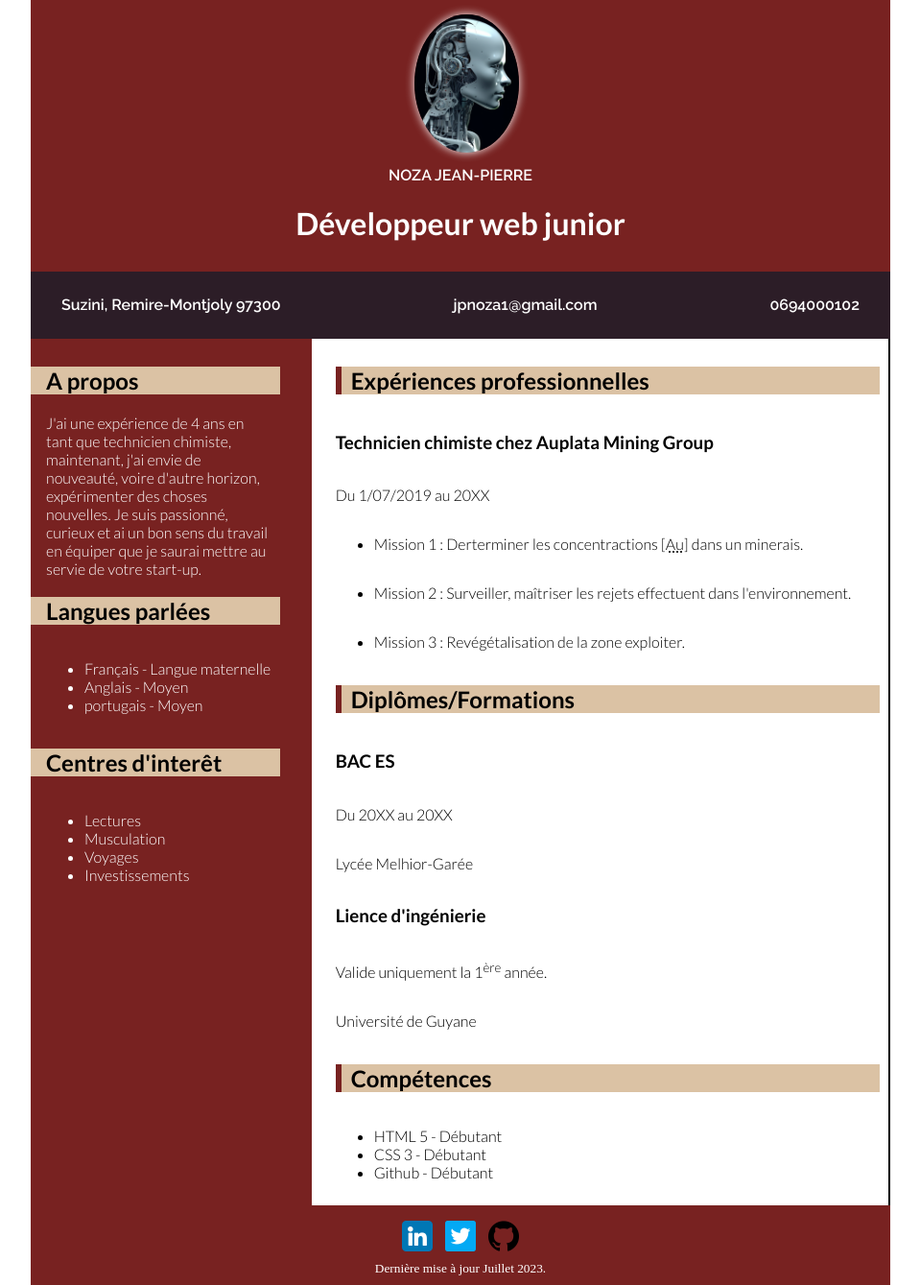
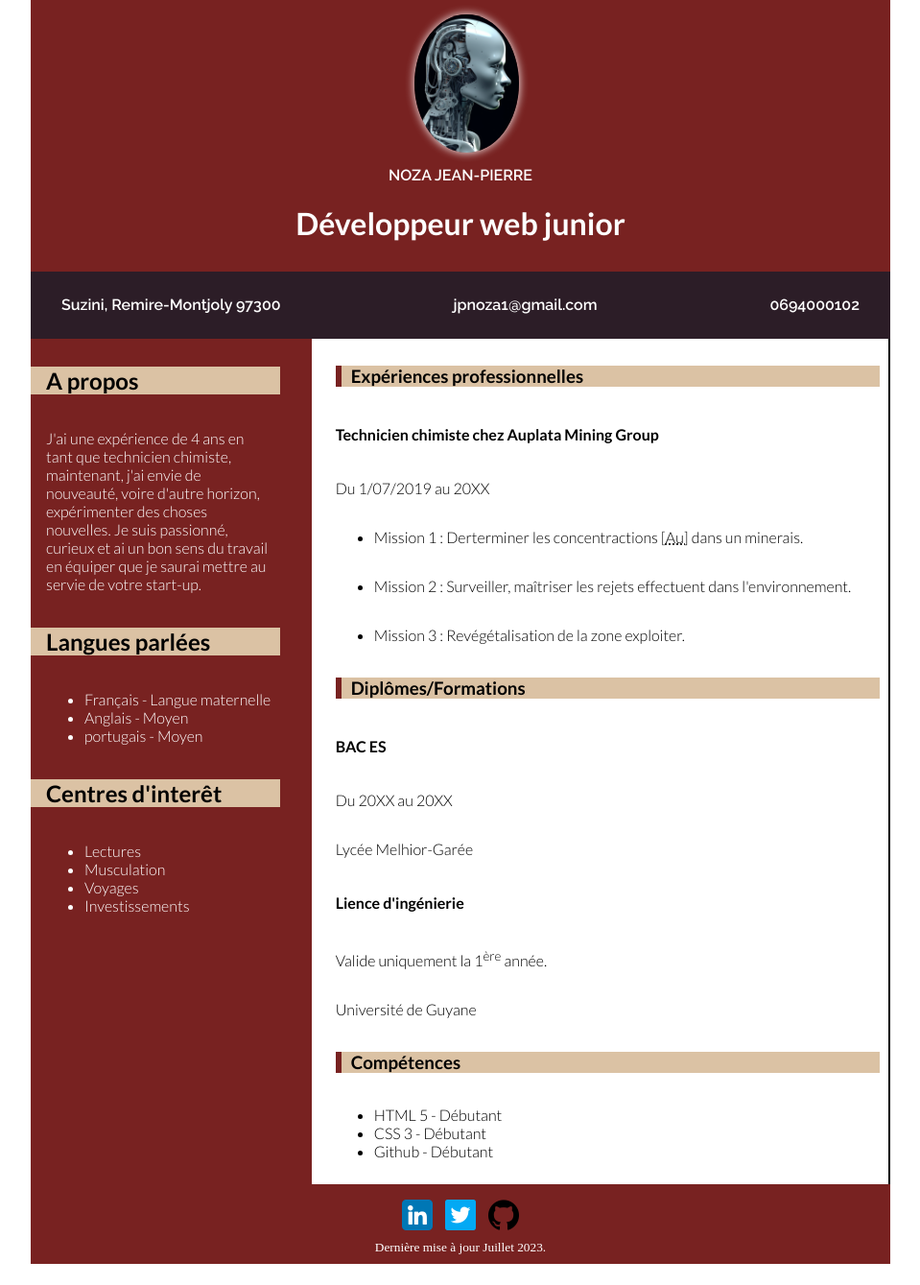
Before and after one commit to jeanpierre-png/cv, a PHP site: page / in a window 1280 px wide. Shown: the whole page at 96% size, without its empty margins (160-1119 px from the left). After the commit the page ends 1317 px from the top, so only its background shows below. Run offline with PHP 8.4, Linux system fonts and the light colour scheme.

Commit message:
add modification 2.1

```diff
--- a/index.html
+++ b/index.html
@@ -1,13 +1,11 @@
 <!DOCTYPE html>
 <html lang="fr">
-
   <head>
-
     <meta charset="UTF-8">
     <meta http-equiv="X-UA-Compatible" content="IE=edge">
     <meta name="viewport" content="width=device-width, initial-scale=1.0">
 
-    <link rel="stylesheet" href="./cv/styles/style.css">
+    <link rel="stylesheet" href="./styles/style.css">
 
     <!--pour les titre-->
     <link rel="preconnect" href="https://fonts.googleapis.com">
@@ -25,183 +23,136 @@
     <link rel="preconnect" href="https://fonts.gstatic.com" crossorigin>
     <link href="https://fonts.googleapis.com/css2?family=Raleway:ital,wght@0,600;1,400&display=swap" rel="stylesheet">
 
-    <title> Mon Curriculum vitæ </title>
-
+    <title>Mon Curriculum vitæ</title>
   </head>
 
   <body>
-
     <header>
-
       <figure class="picture">
-
-          <a href="./cv/images/I_A. & Robotics.png" target="_blank"><img src="./cv/images/I_A. & Robotics.png" alt="Robot" class="picture__identite"></a>
-
+        <a href="./images/I_A._&_Robotics.png" target="_blank"><img src="./images/I_A._&_Robotics.png" alt="Robot" class="picture__identite"></a>
       </figure>
 
-     <p class="name"> NOZA JEAN-PIERRE </p>
+      <p class="name">NOZA JEAN-PIERRE</p>
 
       <h1>Développeur web junior</h1>
-
     </header>
 
+    <nav class="menu">
+      <a
+        href="https://goo.gl/maps/gvyKmF3ku1yRDAMe9"
+        target="_blank"
+        class="menu__address"
+      >
+        Suzini, Remire-Montjoly 97300</a
+      >
 
+      <a href="mailto: jpnoza1@gmail.com" class="menu__email">
+        jpnoza1@gmail.com</a
+      >
 
-    <nav class="menu">
-
-      <a href="https://goo.gl/maps/gvyKmF3ku1yRDAMe9" target="_blank" class="menu__address"> Suzini, Remire-Montjoly 97300</a>
-
-      <a href="mailto: jpnoza1@gmail.com" class="menu__email"> jpnoza1@gmail.com</a>
-
-      <a href="tel: 0694 00 01 02" class="menu__contact"> 0694000102</a>
-
+      <a href="tel: 0694000102" class="menu__contact">0694000102</a>
     </nav>
 
     <main>
-
       <aside class="profit">
-
         <h2 class="profit__title">A propos</h2>
 
-            <article>
-
-                J'ai une expérience de 4 ans en tant que technicien chimiste, maintenant, j'ai envie de nouveauté, voire d'autre horizon, expérimenter des choses nouvelles.
-                Je suis passionné, curieux et ai un bon sens du travail en équiper que je saurai mettre au servie de votre start-up.
-
-            </article>
+        <div>
+            <p>
+              J'ai une expérience de 4 ans en tant que technicien chimiste,
+              maintenant, j'ai envie de nouveauté, voire d'autre horizon,
+              expérimenter des choses nouvelles. Je suis passionné, curieux et ai un
+              bon sens du travail en équiper que je saurai mettre au servie de votre
+              start-up.
+            </p>
+        </div>
 
         <h2 class="profit__title">Langues parlées</h2>
 
-            <article>
+        <div>
+          <ul>
+            <li>Français - Langue maternelle</li>
+
+            <li>Anglais - Moyen</li>
+
+            <li>portugais - Moyen</li>
+          </ul>
+        </div>
+
+        <h2 class="profit__title">Centres d'interêt</h2>
+
+        <div>
+          <ul>
+            <li>Lectures</li>
+
+            <li>Musculation</li>
+
+            <li>Voyages</li>
+
+            <li>Investissements</li>
+          </ul>
+        </div>
+      </aside>
+
+      <section id="bloc">
+        <h3 id="bloc-1">Expériences professionnelles</h3>
+
+        <h4>Technicien chimiste chez Auplata Mining Group</h4>
+
+        <p>Du 1/07/2019 au 20XX</p>
 
         <ul>
           <li>
-                        Français - Langue maternelle
-                    </li>
-
-                    <li>
-                        Anglais - Moyen
-                    </li>
-
-                    <li>
-                        portugais - Moyen
-                    </li>
-                </ul>
-
-            </article>
-
-            <h2 class="profit__title">Centres d'interêt</h2>
-
-            <article>
-
-                <ul>
-                    <li>
-                        Lectures
-                    </li>
-
-                    <li>
-                        Musculation
-                    </li>
-
-                    <li>
-                        Voyages
-                    </li>
-
-                    <li>
-                        Investissements
-                    </li>
-                </ul>
-
-            </article>
-
-        </aside>
-
-        <section id="bloc">
-
-            <h2 id="bloc-1"> Expériences professionnelles </h2>
-
-            <h3> Technicien chimiste chez Auplata Mining Group </h3>
-
-            <p>
-                Du 1/07/2019 au 20XX
-            </p>
-
-            <ul>
-                <li>
-                    Mission 1 : Derterminer les concentractions <abbr title="Or">[Au]</abbr> dans un minerais.
+            Mission 1 : Derterminer les concentractions
+            <abbr title="Or">[Au]</abbr> dans un minerais.
           </li>
         </ul>
 
         <ul>
           <li>
-                    Mission 2 : Surveiller, maîtriser les rejets effectuent dans l'environnement.
+            Mission 2 : Surveiller, maîtriser les rejets effectuent dans
+            l'environnement.
           </li>
         </ul>
 
         <ul>
-                <li>
-                    Mission 3 : Revégétalisation de la zone exploiter.
-                </li>
+          <li>Mission 3 : Revégétalisation de la zone exploiter.</li>
         </ul>
 
-            <h2 id="bloc-1"> Diplômes/Formations </h2>
+        <h3 id="bloc-2">Diplômes/Formations</h3>
 
-            <h3>BAC ES</h3>
+        <h4>BAC ES</h4>
 
-            <p>
-                Du 20XX au 20XX
-            </p>
+        <p>Du 20XX au 20XX</p>
 
-            <p>
-                Lycée Melhior-Garée
-            </p>
+        <p>Lycée Melhior-Garée</p>
 
-            <h3> Lience d'ingénierie </h3>
+        <h4>Lience d'ingénierie</h4>
 
-            <p>
-                Valide uniquement la 1<sup>ère</sup> année.
-            </p>
+        <p>Valide uniquement la 1<sup>ère</sup> année.</p>
 
-            <p>
-                Université de Guyane
-            </p>
+        <p>Université de Guyane</p>
 
-            <h2 id="bloc-1"> Compétences </h2>
+        <h3 id="bloc-3">Compétences</h3>
 
         <ul>
+          <li>HTML 5 - Débutant</li>
 
-                <li>
-                    HTML 5 - Débutant
-                </li>
+          <li>CSS 3 - Débutant</li>
 
-                <li>
-                    CSS 3 - Débutant
-                </li>
-
-                <li>
-                    Github - Débutant
-                </li>
-
+          <li>Github - Débutant</li>
         </ul>
-
       </section>
-
     </main>
 
     <footer>
-
       <figure>
-
-         <a href="#"><img src="../cv/images/linkedin.png" alt="logo de linkedin"></a>
-         <a href="#"><img src="../cv/images/twitter.png" alt="logo de twitter"></a>
-         <a href="#"><img src="../cv/images/github.png" alt="logo de github"></a>
-
+        <a href="#"><img src="./images/linkedin.png" alt="logo de linkedin"></a>
+        <a href="#"><img src="./images/twitter.png" alt="logo de twitter"></a>
+        <a href="#"><img src="./images/github.png" alt="logo de github"></a>
       </figure>
 
       <p class="view"><small>Dernière mise à jour Juillet 2023.</small></p>
-
     </footer>
-
   </body>
-
 </html>
--- a/styles/background.css
+++ b/styles/background.css
@@ -1,23 +1,19 @@
-html{
-
+html {
   background-color: white;
 }
 
-body{
-
+body {
   background-color: white;
 }
 
-header{
-
+header {
   background-color: #782221;
   width: auto;
   padding: 1%;
   color: white;
 }
 
-.picture__identite{
-
+.picture__identite {
   height: 100%;
   width: 100%;
   object-fit: cover;
@@ -26,58 +22,61 @@ header{
   display: initial;
 }
 
-.menu{
-
+.menu {
   background-color: #2c1d27;
 }
 
-.menu__address{
-
+.menu__address {
   color: white;
   margin-left: 2em;
 }
 
-.menu__email{
-
+.menu__email {
   color: white;
 }
 
-.menu__contact{
-
+.menu__contact {
   color: white;
   margin-right: 2em;
 }
 
-article{
-
+div {
   color: white;
 }
 
-.profit, footer{
+h2 {
+    color: black;
+}
 
+.profit,
+footer {
   background-color: #782221;
   padding: 1%;
   flex: 3;
 }
 
-.profit__title{
-
+.profit__title {
   background-color: #dbc2a4;
 }
 
-#bloc{
-
+#bloc {
   padding: 1%;
   flex: 6;
   border-right: 2px solid black;
 }
 
-#bloc-1{
-
+#bloc-1 {
   background: linear-gradient(to right, #782221 1%, #dbc2a4 1%);
 }
 
-footer{
+#bloc-2 {
+    background: linear-gradient(to right, #782221 1%, #dbc2a4 1%);
+}
 
+#bloc-3 {
+    background: linear-gradient(to right, #782221 1%, #dbc2a4 1%);
+}
+
+footer {
   color: white;
 }
--- a/styles/effets-graphiques.css
+++ b/styles/effets-graphiques.css
@@ -1,26 +1,31 @@
-#bloc-1:hover{
-
+#bloc-1:hover {
   text-decoration: underline;
   text-decoration-color: #782221;
 }
 
-img:hover{
+#bloc-2:hover {
+  text-decoration: underline;
+  text-decoration-color: #782221;
+}
 
+#bloc-3:hover {
+  text-decoration: underline;
+  text-decoration-color: #782221;
+}
+
+img:hover {
   opacity: 0.4;
 }
 
-a{
-
+a {
   text-decoration: none;
 }
 
-a:hover{
-
+a:hover {
   text-decoration: underline;
 }
 
-.picture__identite:hover{
-
+.picture__identite:hover {
   cursor: zoom-in;
   opacity: initial;
 }
--- a/styles/style.css
+++ b/styles/style.css
@@ -2,27 +2,30 @@
 
 @import url("effets-graphiques.css");
 
-#bloc, .profit, h1, h3{
-
-    font-family: 'Lato', sans-serif;
-    font-family: 'Lato', serif;
+#bloc,
+.profit,
+h1,
+h2,
+h3,
+h4 {
+  font-family: "Lato", sans-serif;
+  font-family: "Lato", serif;
 }
 
-main, nav, header{
-
-    font-family: 'Raleway', sans-serif;
-    font-family: 'Raleway', serif;
+main,
+nav,
+header {
+  font-family: "Raleway", sans-serif;
+  font-family: "Raleway", serif;
 }
 
-body{
-
+body {
   width: 70%;
   max-width: 1160px;
   margin: 0 auto;
 }
 
-.picture{
-
+.picture {
   height: 9em;
   width: 9em;
   display: flex;
@@ -31,8 +34,7 @@ body{
   margin-left: auto;
 }
 
-.name{
-
+.name {
   display: flex;
   justify-content: center;
   margin-top: 20px;
@@ -41,81 +43,72 @@ body{
   border-bottom-width: 21px;
 }
 
-h1{
-
+h1 {
   align-self: end;
   display: flex;
   justify-content: center;
-    margin-left: 1;
-    margin-right: 1;
+  margin-left: 1em;
+  margin-right: 1em;
   margin: revert;
 }
 
-.menu{
-
+.menu {
   display: flex;
   align-items: center;
   justify-content: space-between;
-    height: 4.4em ;
+  height: 4.4em;
 }
 
-main{
-
+main {
   display: flex;
 }
 
-aside{
-
+.profit {
   display: flex;
   flex-direction: column;
+  padding-left: 0em;
 }
 
-.profit{
-
-    display: flex;
-    padding-left: 0;
-}
-
-.profit__title{
-
+.profit__title {
   text-indent: 1rem;
   margin-right: 1em;
 }
 
-article{
-
+div {
   margin-right: 2em;
   padding-left: 1em;
 }
 
-#bloc{
-
+#bloc {
   display: flex;
   flex-flow: column wrap;
   margin-left: 1em;
-
 }
 
-#bloc-1{
-
+#bloc-1 {
   text-indent: 1rem;
 }
 
-img{
+#bloc-2 {
+    text-indent: 1rem;
+}
 
+#bloc-3 {
+    text-indent: 1rem;
+}
+
+img {
   height: 2em;
   margin: 0.4em;
 }
 
-figure{
-
+figure {
   display: flex;
   justify-content: center;
   margin: 0;
 }
 
-.view{
-
+.view {
   margin: 0;
   display: flex;
   justify-content: center;
```
Also changed, not shown: images/I_A._&_Robotics.png (renamed from images/I_A. & Robotics.png). Lines whose indentation alone changed are shown as unchanged.
